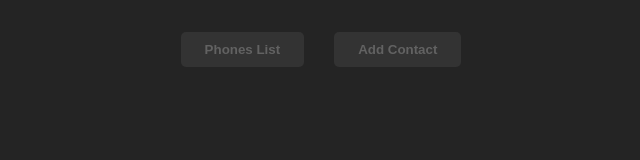
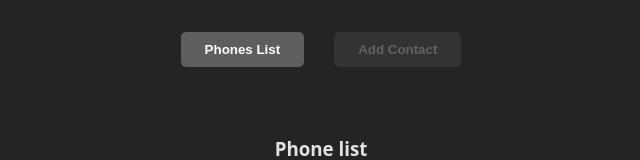
Before and after one commit to Octopicsus/react05, a React (Vite) app: page /contacts in a window 1280 px wide. Shown: the top 160 px of the page, without its empty margins (319-959 px from the left). Built offline with nearby package versions, Linux system fonts and the light colour scheme; no server answers.

Commit message:
fix config file - 06

```diff
--- a/src/App.jsx
+++ b/src/App.jsx
@@ -24,12 +24,12 @@ function App() {
     <BrowserRouter>
       {<Navigation />}
       <Routes>
-        <Route path="/"  element={<List contacts={contacts} updateContact={updateContact} />} />
+        <Route path="/" element={<Navigate to="/contacts" replace />} />
 
-        {/* <Route
+        <Route
           path="/contacts"
           element={<List contacts={contacts} updateContact={updateContact} />}
-        /> */}
+        />
 
         <Route
           path="/add-contact"
--- a/src/Widgets/Navigation/Navigation.jsx
+++ b/src/Widgets/Navigation/Navigation.jsx
@@ -7,12 +7,11 @@ export default function Navigation() {
     <div className="nav-wrapper">
 
       <NavLink
-        to="/"
+        to="/contacts"
         className={({ isActive }) => isActive ? "active-link" : "none-active-link"}
       >
         <button>Phones List</button>
       </NavLink>
-
       <NavLink
         to="/add-contact"
         className={({ isActive }) => isActive ? "active-link" : "none-active-link"}
```
Also changed, not shown: 3 other files (tests, documents, lock files or other folders).
